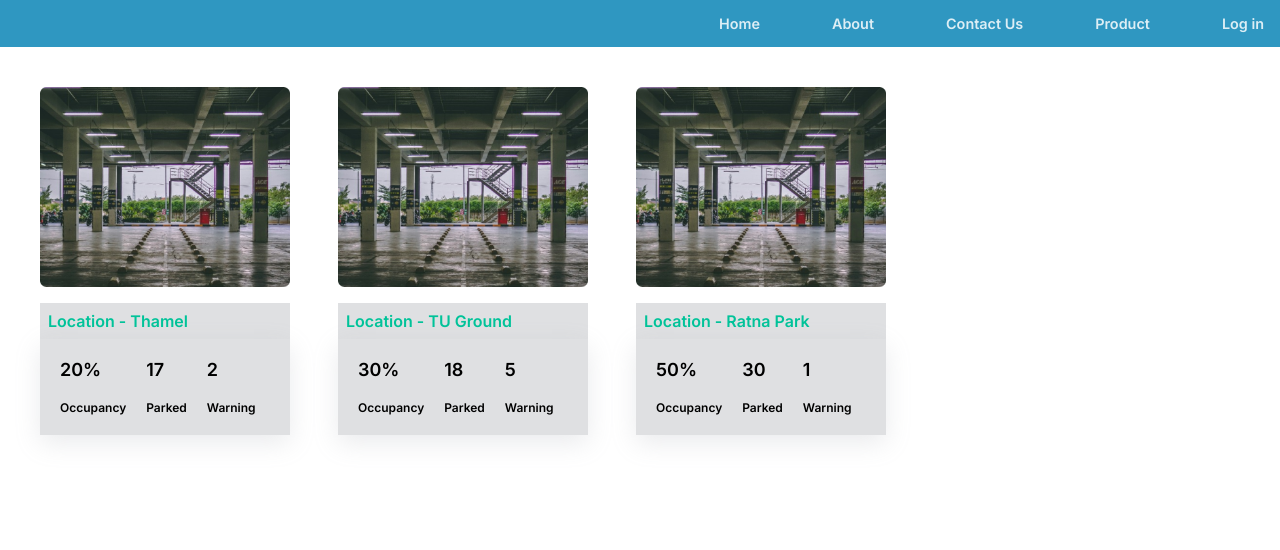
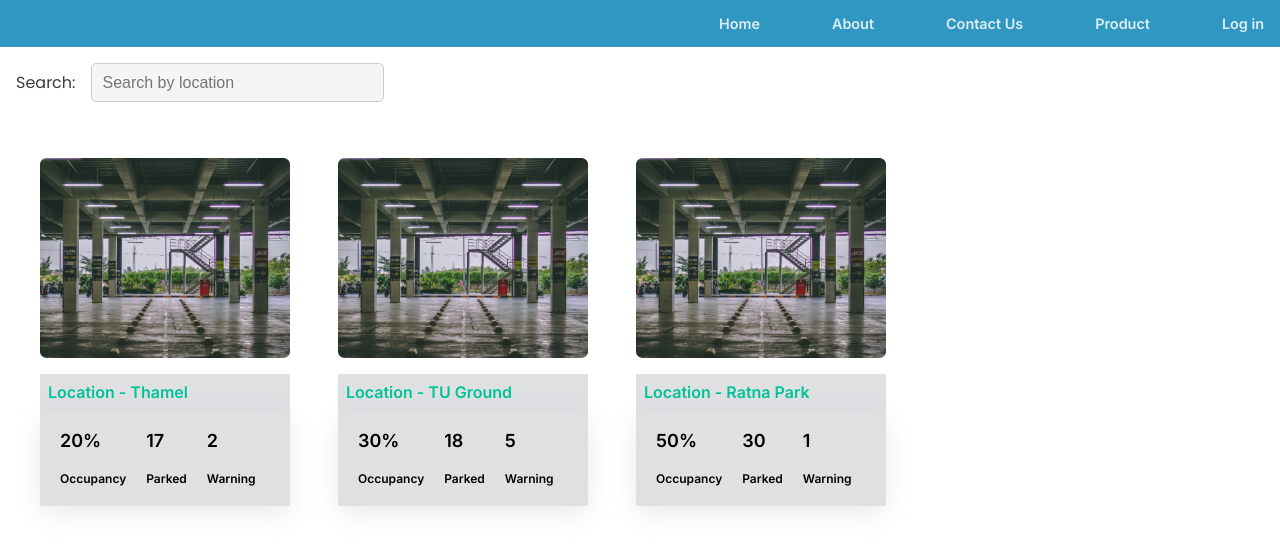
Before and after one commit to Dipesh-Gyawali/Parking-with-Perks-UI, a React (Vite) app: page /#/product in a window 1280 px wide. Shown: the top 550 px of the page. Built offline with nearby package versions, Linux system fonts and the light colour scheme.

Commit message:
feat: search functionality added

```diff
--- a/src/components/_product.scss
+++ b/src/components/_product.scss
@@ -1,3 +1,36 @@
+.search-container {
+  display: flex;
+  flex-direction: row;
+  justify-content: center;
+  align-items: center;
+  gap: 1rem;
+  padding: 1rem;
+  width: 400px;
+  label {
+    color: #3b3b3b;
+    font-family: "Poppins", sans-serif;
+    font-size: 16px;
+    font-weight: 400;
+  }
+  input {
+    height: 39px;
+    width: 100%;
+
+    padding: 10px;
+    border: 1px solid #ccc; /* Border color */
+    border-radius: 5px;
+    background-color: #f5f5f5; /* Whiteish background color */
+    color: #333; /* Text color */
+    font-size: 16px; /* Font size */
+    &:focus {
+      border: none;
+      outline: none;
+      border: 2px solid #bba1a1; /* Border color */
+    }
+  }
+}
+
+// ---------------------------------------------
 .product-main-container {
   display: flex;
   flex-direction: row;
--- a/src/components/product.tsx
+++ b/src/components/product.tsx
@@ -1,6 +1,8 @@
+import { useState } from "react";
 import "./_product.scss";
 
 export const Product = () => {
+  const [searchQuery, setSearchQuery] = useState(""); // State variable for search query
 
   // Define an array of product data
   const products = [
@@ -29,10 +31,26 @@ export const Product = () => {
     // Add more product objects as needed
   ];
 
+  // Filter products based on search query
+  const filteredProducts = products.filter((product) =>
+    product.location.toLowerCase().includes(searchQuery.toLowerCase())
+  );
+
   return (
+    <>
+      <div className="search-container">
+        <label htmlFor="search">Search:</label>
+        <input
+          type="text"
+          id="email"
+          placeholder="Search by location"
+          value={searchQuery}
+          onChange={(e) => setSearchQuery(e.target.value)}
+        />
+      </div>
       <div className="product-main-container">
         {/* Map over the products array */}
-      {products.map((product, index) => (
+        {filteredProducts.map((product, index) => (
           <div className="product-container" key={index}>
             <div className="img-container">
               <img src={product.imageSrc} alt="Parking Image" />
@@ -63,5 +81,6 @@ export const Product = () => {
           </div>
         ))}
       </div>
+    </>
   );
 };
```
Lines whose indentation alone changed are shown as unchanged.
